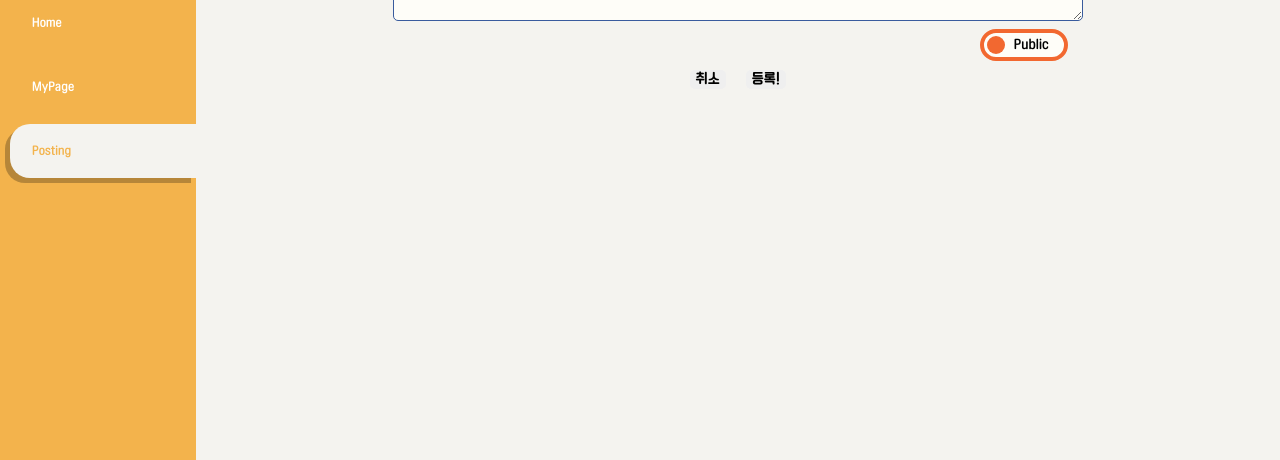
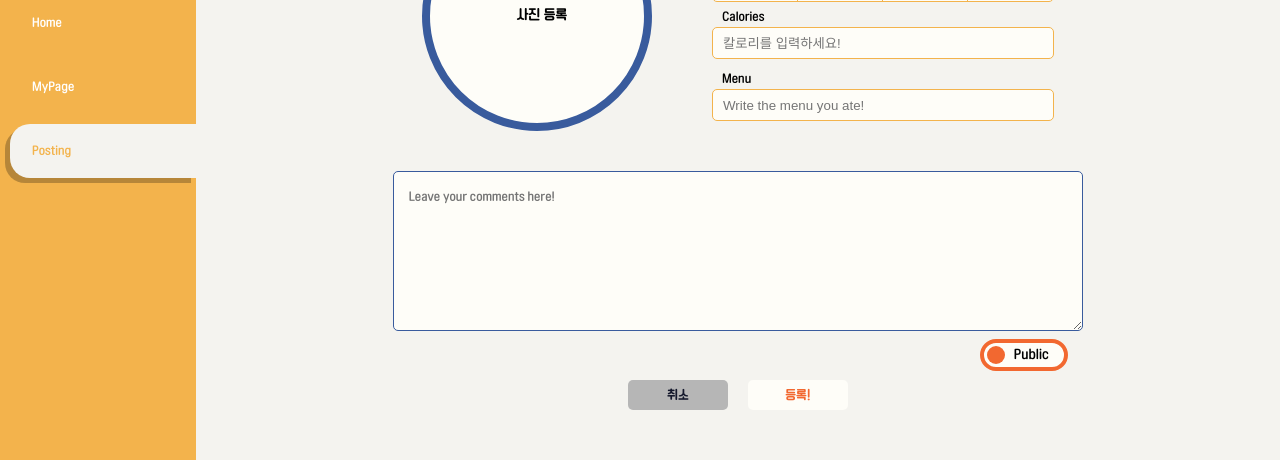
Before and after one commit to margu31/forte-diet, a React (Create React App) app: page /posting in a window 1280 px wide. Shown: the part 229-689 px from the top of the page. Built offline with nearby package versions, Linux system fonts and the light colour scheme; no server answers.

Commit message:
[스타일] 지정 스타일 props 추가

```diff
--- a/src/containers/PostingContainer/PostingContainer.js
+++ b/src/containers/PostingContainer/PostingContainer.js
@@ -7,7 +7,8 @@ import Button from "components/Button/Button";
 import Title from "components/Title/Title";
 import ReviewBox from "components/ReviewBox/ReviewBox";
 import Toggle from "components/Toggle/Toggle";
-import DataGroup from "components/DataGroup/PostingDataGroup";
+import { palette } from "styles/index";
+import DataGroup from "components/DataGroup/DataGroup";
 
 const initialPostingFormValues = {
   photo: null,
@@ -89,10 +90,23 @@ function PostingContainer() {
         />
         <Toggle id="isPublic" label1="Public" label2="Private" />
         <div>
-          <Button width="100" height="30">
+          <Button
+            $width="100"
+            $height="30"
+            $fontSize="1.2"
+            $backgroundColor={palette.themeBrightGray}
+            $color={palette.themeDefault}
+          >
             취소
           </Button>
-          <Button width="100" height="30" onSubmit={onSubmit}>
+          <Button
+            $width="100"
+            $height="30"
+            $fontSize="1.2"
+            $backgroundColor={palette.themeBrightYellow}
+            $color={palette.themePrimaryThick}
+            onSubmit={onSubmit}
+          >
             등록!
           </Button>
         </div>
```
